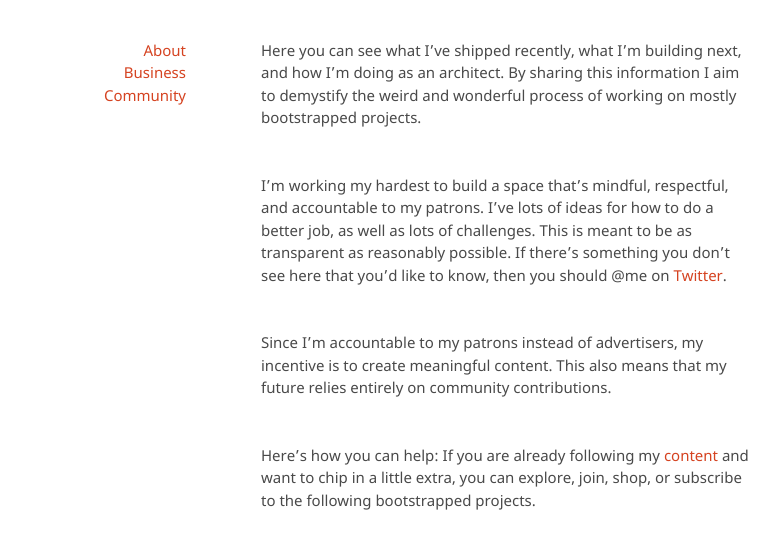
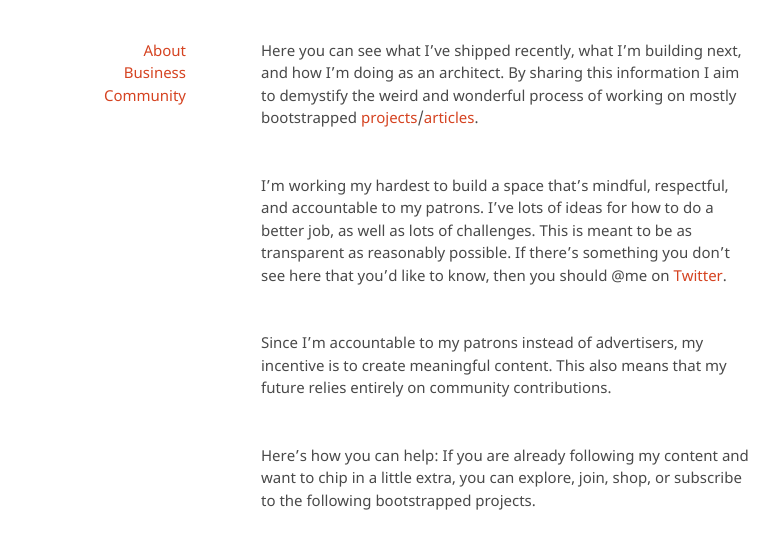
Before and after one commit to kvshvlin/kvshvlin.github.io, a Jekyll site: the page built from here'smybusinessmodel.md, in a window 1280 px wide. Shown: the part 254-805 px from the top of the page, without its empty margins (303-1082 px from the left). Built offline with Jekyll 4.4.1, drawn with Linux system fonts in a browser that asks for light colours; our own code applies the rules of GitHub Pages for plain Markdown files.

Commit message:
Update here'smybusinessmodel.md

```diff
--- a/here'smybusinessmodel.md
+++ b/here'smybusinessmodel.md
@@ -1,12 +1,12 @@
 **Here's my business model**.
 
-Here you can see what I've shipped recently, what I'm building next, and how I'm doing as an architect. By sharing this information I aim to demystify the weird and wonderful process of working on mostly bootstrapped projects.
+Here you can see what I've shipped recently, what I'm building next, and how I'm doing as an architect. By sharing this information I aim to demystify the weird and wonderful process of working on mostly bootstrapped <a href="https://kushalsamant.github.io/projects.html" rel="noopener noreferrer" target="_blank">projects</a>/<a href="https://kushalsamant.github.io/articles.html" rel="noopener noreferrer" target="_blank">articles</a>.
 
 I'm working my hardest to build a space that's mindful, respectful, and accountable to my patrons. I've lots of ideas for how to do a better job, as well as lots of challenges. This is meant to be as transparent as reasonably possible. If there's something you don't see here that you'd like to know, then you should @me on <a href="https://www.twitter.com/kushalsamant_" rel="noopener noreferrer" target="_blank">Twitter</a>.
 
 Since I'm accountable to my patrons instead of advertisers, my incentive is to create meaningful content. This also means that my future relies entirely on community contributions.
 
-Here's how you can help: If you are already following my <a href="https://kushalsamant.github.io/articles.html" rel="noopener noreferrer" target="_blank">content</a> and want to chip in a little extra, you can explore, join, shop, or subscribe to the following bootstrapped projects.
+Here's how you can help: If you are already following my content and want to chip in a little extra, you can explore, join, shop, or subscribe to the following bootstrapped projects.
 
 <div class="roadmap-spacer-1"></div>
 
```
